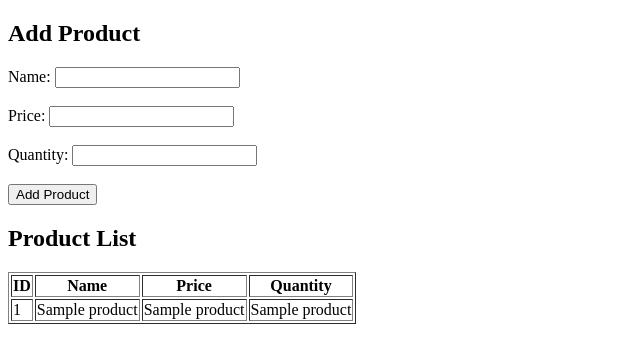
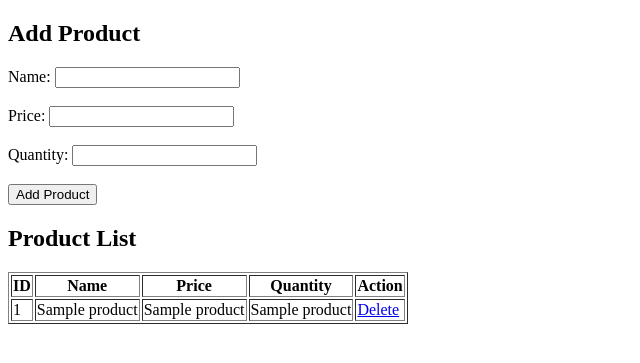
Before and after one commit to Venkatakr1/shop-app, a Flask app: template templates/index.html in a window 1280 px wide. Shown: the top 363 px of the page, without its empty margins (0-640 px from the left). Run offline with Flask 3, Linux system fonts and the light colour scheme; the template is opened without the code that fills it: most values are stand-ins (such as "Sample title", 1, 10 or a date in 2020).

Commit message:
Update index.html

```diff
--- a/templates/index.html
+++ b/templates/index.html
@@ -29,27 +29,24 @@
 <h2>Product List</h2>
 
 <table border="1">
-
 <tr>
 <th>ID</th>
 <th>Name</th>
 <th>Price</th>
 <th>Quantity</th>
+<th>Action</th>
 </tr>
 
 {% for product in products %}
-
 <tr>
 <td>{{ product[0] }}</td>
 <td>{{ product[1] }}</td>
 <td>{{ product[2] }}</td>
 <td>{{ product[3] }}</td>
+<td>
+<a href="/delete/{{ product[0] }}">Delete</a>
+</td>
 </tr>
-
 {% endfor %}
 
 </table>
-
-
-</body>
-</html>
```
